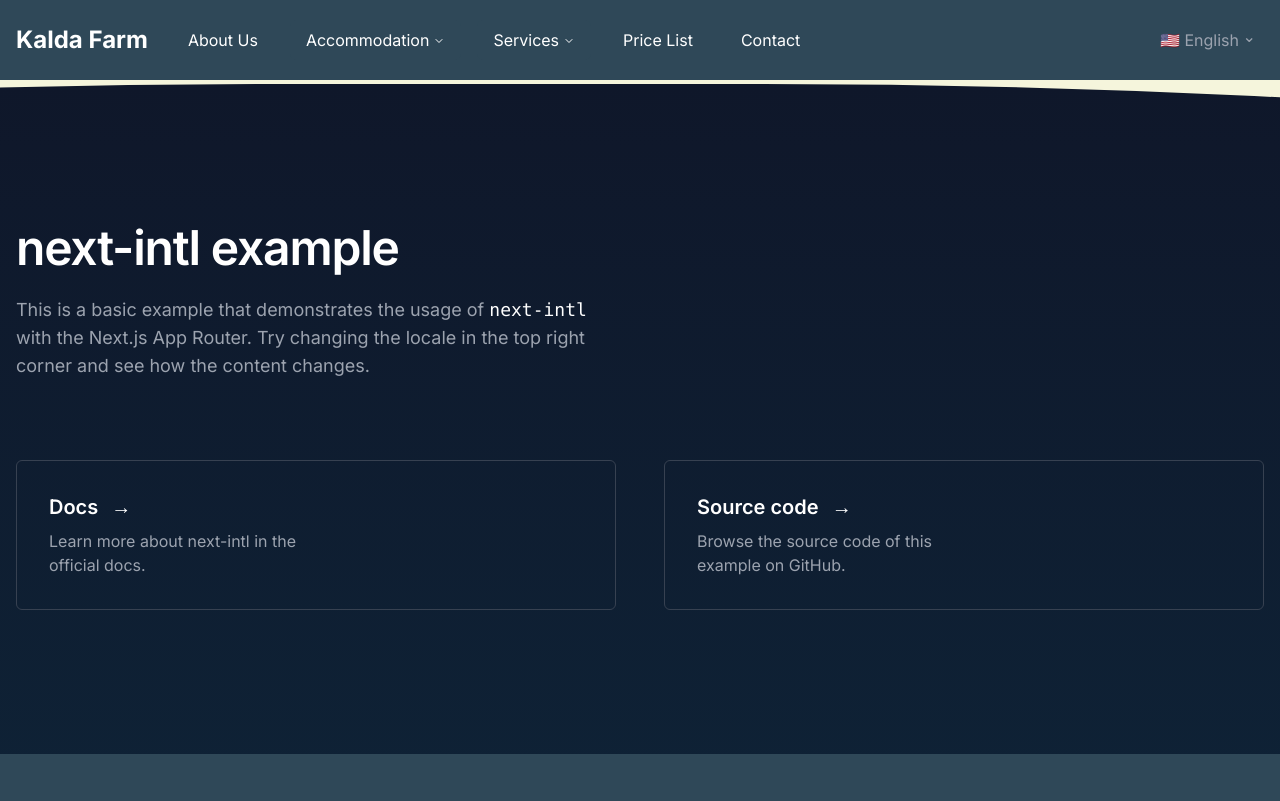
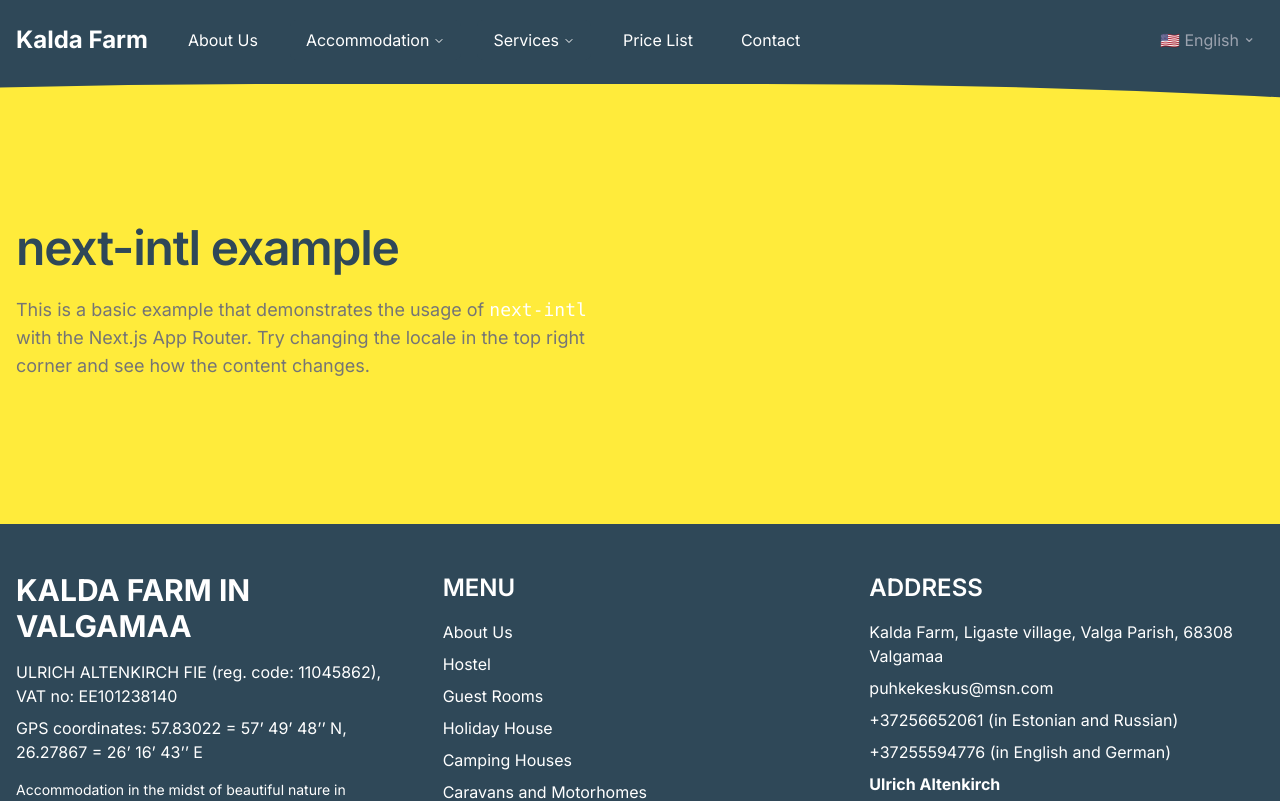
Before and after one commit to 77ccreed/kalda-next, a Next.js app: page /en in a window 1280 px wide. Shown: the top 801 px of the page. Built offline with nearby package versions, Linux system fonts and the light colour scheme.

Commit message:
refactor: Update PageLayout component to use secondary background color and adjust styles

```diff
--- a/src/components/PageLayout.tsx
+++ b/src/components/PageLayout.tsx
@@ -1,6 +1,5 @@
 import { useTranslations } from 'next-intl';
 import { ReactNode } from 'react';
-import ExternalLink from './ExternalLink';
 
 type Props = {
   children?: ReactNode;
@@ -11,27 +10,15 @@ export default function PageLayout({ children, title }: Props) {
   const t = useTranslations('PageLayout');
 
   return (
-    <div className="relative flex grow flex-col bg-red py-36">
-      <div className="absolute inset-0 overflow-hidden">
-        <div className="absolute left-0 top-1 h-[20500px] w-[20500px] translate-x-[-47.5%] rounded-full bg-gradient-to-b from-slate-900 via-cyan-500" />
+    <div className="relative flex grow flex-col bg-secondary py-36">
+      <div className="absolute inset-0 overflow-hidden border-border">
+        <div className="absolute left-0 top-1 h-[20500px] w-[20500px] translate-x-[-47.5%] rounded-full bg-accent" />
       </div>
       <div className="container relative flex grow flex-col px-4">
-        <h1 className="text-3xl font-semibold leading-tight tracking-tight text-white md:text-5xl">
+        <h1 className="text-3xl font-semibold leading-tight tracking-tight text-secondary md:text-5xl">
           {title}
         </h1>
-        <div className="mt-6 text-gray-400 md:text-lg">{children}</div>
-        <div className="mt-auto grid grid-cols-1 gap-4 pt-20 md:grid-cols-2 lg:gap-12">
-          <ExternalLink
-            description={t('links.docs.description')}
-            href={t('links.docs.href')}
-            title={t('links.docs.title')}
-          />
-          <ExternalLink
-            description={t('links.source.description')}
-            href={t('links.source.href')}
-            title={t('links.source.title')}
-          />
-        </div>
+        <div className="mt-6 text-muted-foreground md:text-lg">{children}</div>
       </div>
     </div>
   );
```
